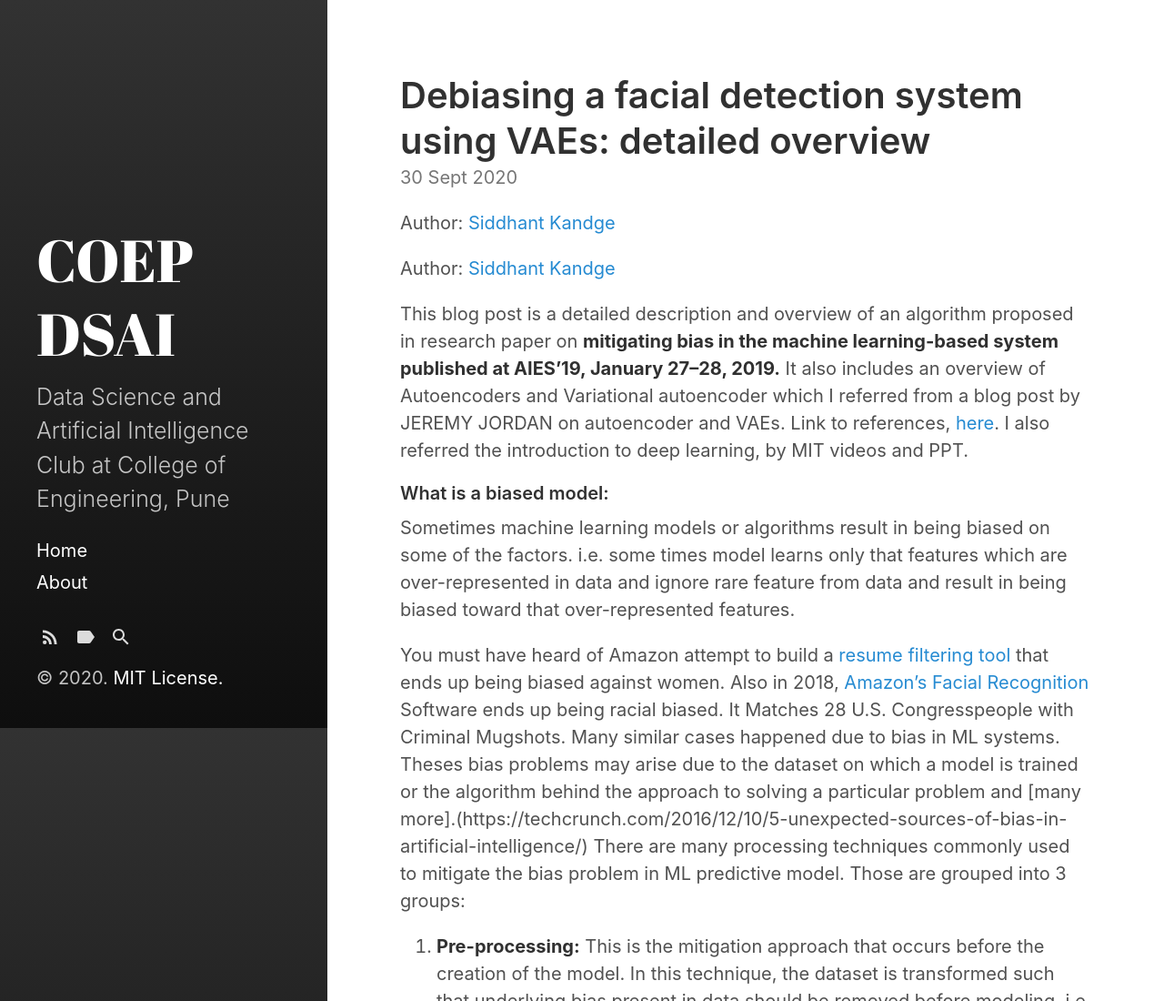
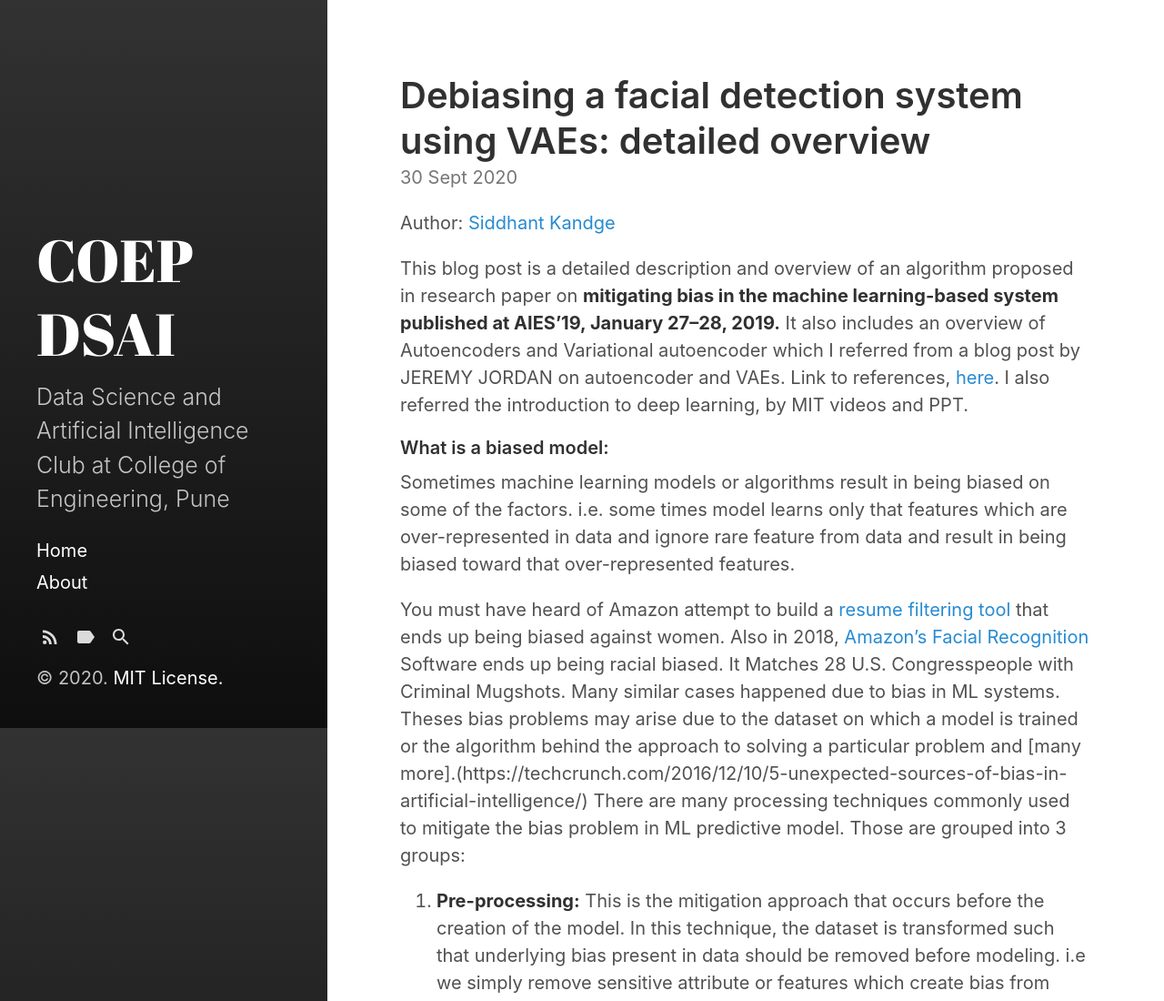
Before and after one commit to coepdsai/coepdsai.github.io, a website: page 2020/09/2020-10-13-Debiasing-facial-detection-system.html in a window 1280 px wide. Shown: the top 1100 px of the page at 91% size. Drawn offline with nearby package versions, Linux system fonts and the light colour scheme; some packages are replaced by stand-ins of ours.

Commit message:
Update 2020-10-13-Debiasing-facial-detection-system.html

```diff
--- a/2020/09/2020-10-13-Debiasing-facial-detection-system.html
+++ b/2020/09/2020-10-13-Debiasing-facial-detection-system.html
@@ -210,7 +210,7 @@
     <p>Author: <a href="https://www.linkedin.com/in/siddhant-kandge-967a46192/">Siddhant Kandge</a></p>
 
 
-<p>Author: <a href="www.linkedin.com/in/siddhant-kandge-967a46192">Siddhant Kandge</a></p>
+
 <p>This blog post is a detailed description and overview of an algorithm proposed in research paper on <strong>mitigating bias in the machine learning-based system published at AIES’19, January 27–28, 2019.</strong> It also includes an overview of Autoencoders and Variational autoencoder which I referred from a blog post by JEREMY JORDAN on autoencoder and VAEs. Link to references, <a href="http://introtodeeplearning.com/AAAI_MitigatingAlgorithmicBias.pdf">here</a>. I also referred the introduction to deep learning, by MIT videos and PPT.</p>
 <h4 id="what-is-a-biased-model">What is a biased model:</h4>
 <p>Sometimes machine learning models or algorithms result in being biased on some of the factors. i.e. some times model learns only that features which are over-represented in data and ignore rare feature from data and result in being biased toward that over-represented features.</p>
```
